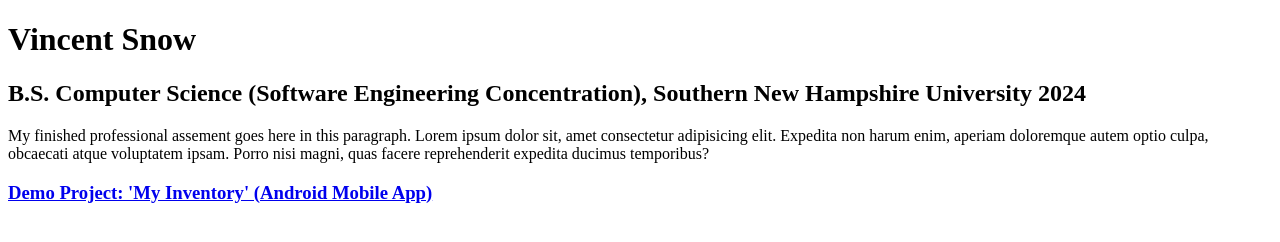
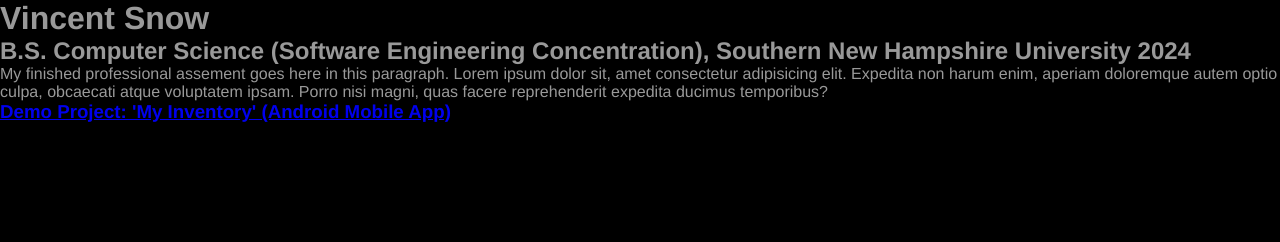
Before and after one commit to VSnow1988/VSnow1988.github.io, a plain HTML site: page index.html in a window 1280 px wide. Drawn offline with Linux system fonts and the light colour scheme.

Commit message:
Added CSS basic font & color settings

```diff
--- a/assets/css/style.css
+++ b/assets/css/style.css
@@ -1,4 +1,30 @@
 /**
 * Plain CSS Stylesheet for index.html
 * @author Vincent Snow, 2024 vincentsnow@gmx.com
-/*
+*/
+
+/* Manually clear all styles, helps in browser compatibility. */
+* {
+	margin: 0px;
+	padding: 0px;
+	border: none;
+	outline: 0px;
+	vertical-align: baseline;
+}
+
+/* Variables for use in the style settings. These values can be changed to alter overall appearance quickly. */
+:root {
+	--bg_color: #000;
+	--main_text: #999;
+	--link_color: #fff;
+	--visited_link: #bd90d6;
+	--border_color: #333;
+	--main_font: Helvetica, sans-serif;
+}
+
+/* Settings for the HTML body, applies to entire page design. */
+body {
+    background-color: var(--bg_color);
+    color: var(--main_text);
+    font-family: var(--main_font);
+}
```
Also changed, not shown: project1.html (+0 -2 lines).
